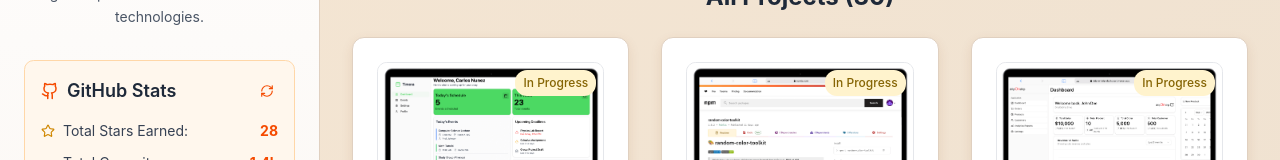
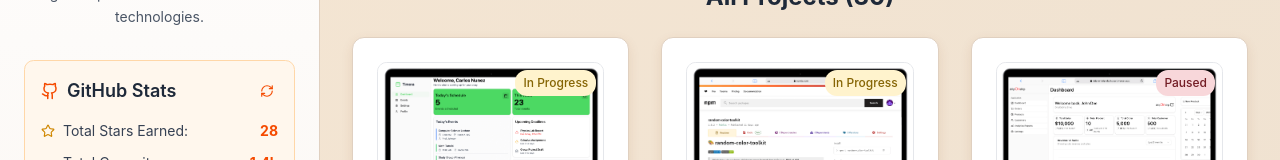
Before and after one commit to Lil-Code30/indie-project-page, a React (Vite) app: page / in a window 1280 px wide. Shown: the part 280-440 px from the top of the page. Built offline with nearby package versions, Linux system fonts and the light colour scheme; no server answers.

Commit message:
chnage the status of some projects

```diff
--- a/src/data/projectData.ts
+++ b/src/data/projectData.ts
@@ -76,7 +76,7 @@ export const projects: Project[] = [
     codeUrl: "https://github.com/Lil-Code30/dripOndrip-dashboard",
     demoUrl: "https://drip-ondrip-dashboard.vercel.app/",
     thumbnail: "/images/projects/drip-ondrip-dashboard.png",
-    status: "In Progress",
+    status: "Paused",
     features: [
       "User Authentication: Secure login for administrators.",
       "Dashboard Overview: Key metrics and statistics at a glance.",
@@ -155,7 +155,7 @@ export const projects: Project[] = [
     codeUrl: "https://github.com/Lil-Code30/drip-on-drip_e-com_backend",
     demoUrl: "https://drip-on-drip-e-com-backend.onrender.com/api/v1/products",
     thumbnail: "/images/projects/drip-on-drip-e-com-backend.png",
-    status: "In Progress",
+    status: "Paused",
     features: [
       "User Authentication: Secure user registration and login using JWT (JSON Web Tokens).",
       "Product Management: CRUD operations for managing products, including adding, updating, and deleting products.",
```
